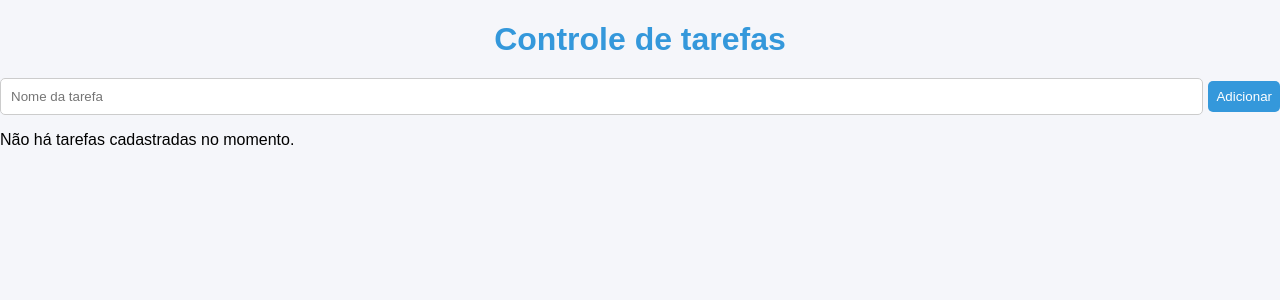
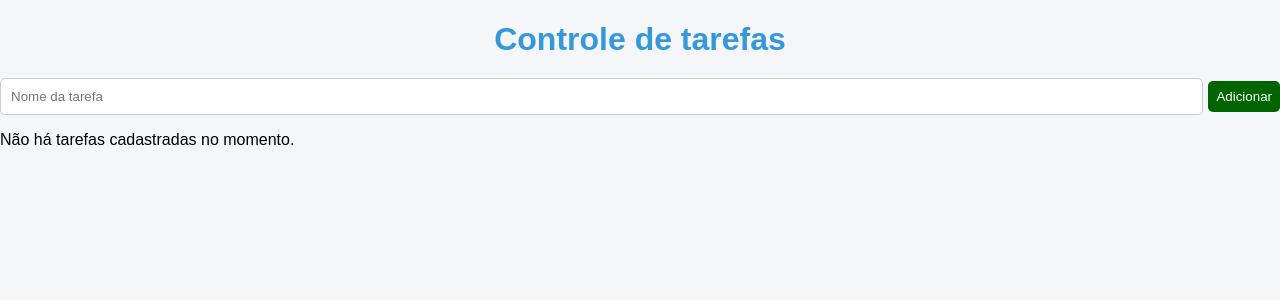
Before and after one commit to luissssmartins/bechallenge-frontend, a React (Create React App) app: page / in a window 1280 px wide. Shown: the top 300 px of the page. Built offline with nearby package versions, Linux system fonts and the light colour scheme; no server answers.

Commit message:
alterando classname do botão de adicionar para "add"

```diff
--- a/src/components/task/form/TaskForm.jsx
+++ b/src/components/task/form/TaskForm.jsx
@@ -1,7 +1,5 @@
 import React, { useState } from 'react';
 import axios from 'axios';
-
-//import './style/style.css';
 
 const TaskForm = ({ onAddTask }) => {
   const [taskName, setTaskName] = useState('');
@@ -43,7 +41,7 @@
         placeholder="Nome da tarefa"
       />
 
-      <button className="enviar" type="submit">Adicionar</button>
+      <button className="add" type="submit">Adicionar</button>
 
     </form>
   );
```
